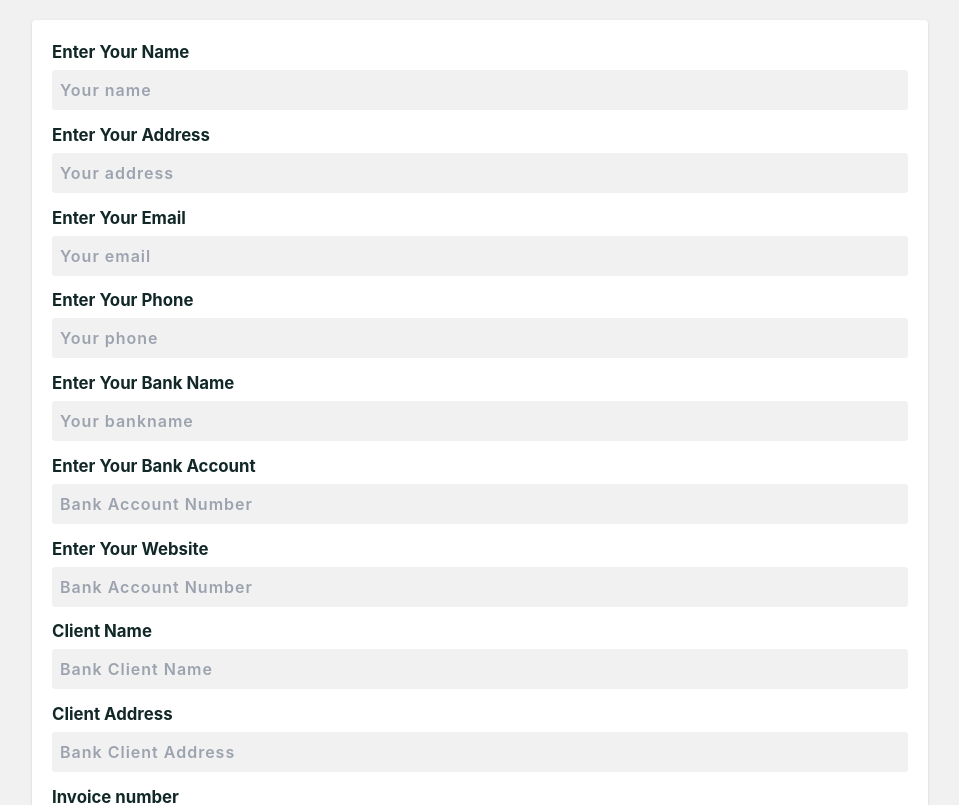
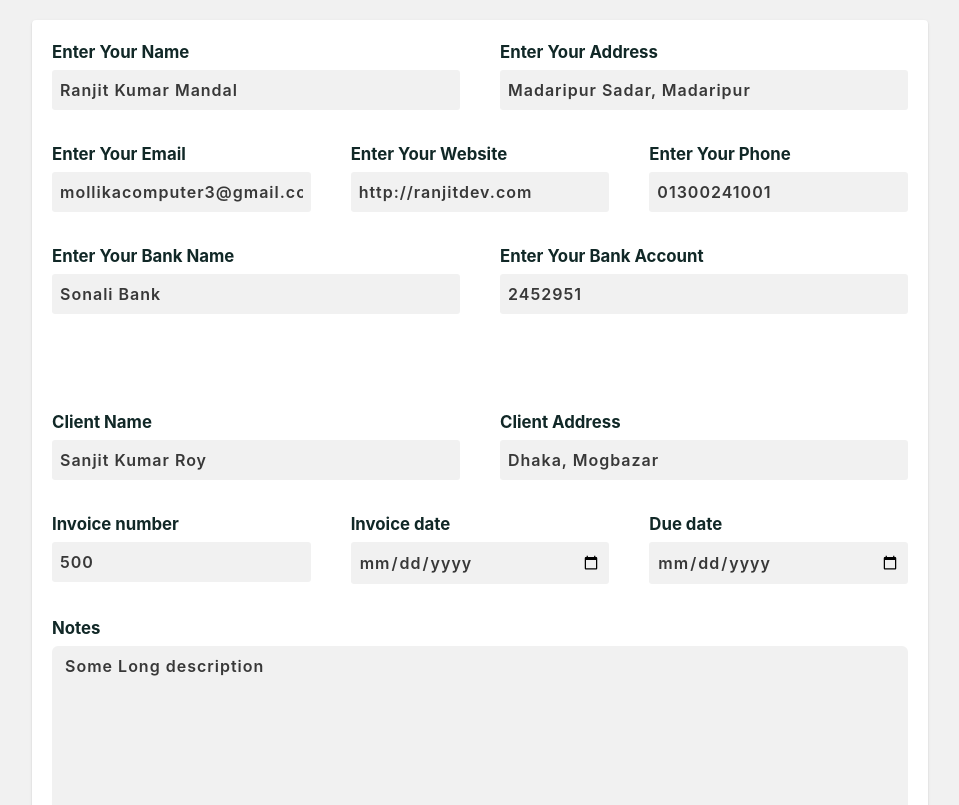
Before and after one commit to mollikacomputer/invoicer, a React (Create React App) app: page / in a window 1280 px wide. Shown: the top 805 px of the page, without its empty margins (160-1119 px from the left). Built offline with nearby package versions, Linux system fonts and the light colour scheme.

Commit message:
form items style added

```diff
--- a/src/App.js
+++ b/src/App.js
@@ -10,19 +10,24 @@ import Table from "./components/Table";
 function App() {
   const [showInvoice, setShowInvoice] = useState(false);
 
-  const [name, setName] = useState("");
-  const [address, setAddress] = useState("");
-  const [email, setEmail] = useState("");
-  const [phone, setPhone] = useState("");
-  const [bankName, setBankName] = useState("");
-  const [bankAccount, setBankAccount] = useState("");
-  const [website, setWebsite] = useState("");
-  const [clientName, setClientName] = useState("");
-  const [clientAddress, setClientAddress] = useState("");
-  const [invoiceNumber, setInvoiceNumber] = useState("");
-  const [invoiceDate, setInvoiceDate] = useState("");
-  const [dueDate, setDueDate] = useState("");
-  const [notes, setNotes] = useState("");
+  const [name, setName] = useState("Ranjit Kumar Mandal");
+  const [address, setAddress] = useState("Madaripur Sadar, Madaripur");
+  const [email, setEmail] = useState("mollikacomputer3@gmail.com");
+  const [phone, setPhone] = useState("01300241001");
+  const [bankName, setBankName] = useState("Sonali Bank");
+  const [bankAccount, setBankAccount] = useState("2452951");
+  const [website, setWebsite] = useState("http://ranjitdev.com");
+  const [clientName, setClientName] = useState("Sanjit Kumar Roy");
+  const [clientAddress, setClientAddress] = useState("Dhaka, Mogbazar");
+  const [invoiceNumber, setInvoiceNumber] = useState("500");
+  const [invoiceDate, setInvoiceDate] = useState("05/01/2023");
+  const [dueDate, setDueDate] = useState("04/02/2020");
+  const [notes, setNotes] = useState(" Some Long description");
+
+  const [description, setDescription] = useState("Service Description");
+  const [quantity, setQuantity] = useState(100);
+  const [price, setPrice] = useState(25000);
+  const [amount, setAmount] = useState();
 
   const handlePrint = () => {
     window.print();
@@ -36,15 +41,30 @@ function App() {
 
             <MainDetails name={name} address={address} />
 
-            <ClientDetails clientName={clientName} clientAddress={clientAddress} />
+            <ClientDetails
+              clientName={clientName}
+              clientAddress={clientAddress}
+            />
 
-            <Dates invoiceNumber={invoiceNumber} invoiceDate={invoiceDate} dueDate={dueDate} />
+            <Dates
+              invoiceNumber={invoiceNumber}
+              invoiceDate={invoiceDate}
+              dueDate={dueDate}
+            />
+
+            <Notes notes={notes} />
 
             <Table />
 
-            <Notes notes={notes} />
-
-            <Footer name={name} address={address} email={email} phone={phone} website={website} bankName={bankName} bankAccount={bankAccount}  />
+            <Footer
+              name={name}
+              address={address}
+              email={email}
+              phone={phone}
+              website={website}
+              bankName={bankName}
+              bankAccount={bankAccount}
+            />
             <button
               onClick={() => setShowInvoice(false)}
               className="bg-blue-500 text-white font-bold py-2 px-8 rounded shadow border-2 border-blue-500 hover:bg-transparent hover:text-blue-500 transition-all duration-300"
@@ -57,7 +77,8 @@ function App() {
             {/* name, address, email, phone, bank name, bank account number, website, client name
           client address, invoice number, invoice date, due date, notes */}
             <div className="flex flex-col justify-center">
-
+              <article className="md:grid grid-cols-2 gap-10">
+                <div className="flex flex-col">
                 <label htmlFor="name">Enter Your Name</label>
                 <input
                   type="text"
@@ -68,6 +89,8 @@ function App() {
                   value={name}
                   onChange={(e) => setName(e.target.value)}
                 />
+                </div>
+                <div className="flex flex-col">
 
                 <label htmlFor="address">Enter Your Address</label>
                 <input
@@ -79,7 +102,10 @@ function App() {
                   value={address}
                   onChange={(e) => setAddress(e.target.value)}
                 />
-
+                </div>
+              </article>
+              <article className="md:grid grid-cols-3 gap-10">
+                <div className="flex flex-col">
                 <label htmlFor="email">Enter Your Email</label>
               <input
                 type="email"
@@ -90,6 +116,21 @@ function App() {
                 value={email}
                 onChange={(e) => setEmail(e.target.value)}
               />
+                </div>
+                <div className="flex flex-col">
+                <label htmlFor="website">Enter Your Website </label>
+              <input
+                type="text"
+                name="website"
+                id="website"
+                placeholder="Bank Account Number"
+                autoComplete="off"
+                value={website}
+                onChange={(e) => setWebsite(e.target.value)}
+              />
+                </div>
+              <div className="flex flex-col">
+
               <label htmlFor="phone">Enter Your Phone</label>
               <input
                 type="phone"
@@ -100,6 +141,11 @@ function App() {
                 value={phone}
                 onChange={(e) => setPhone(e.target.value)}
               />
+              </div>
+              </article>
+
+              <article className="md:grid grid-cols-2 gap-10 md:mb-16">
+                <div className="flex flex-col">
 
               <label htmlFor="bankname">Enter Your Bank Name</label>
               <input
@@ -111,6 +157,9 @@ function App() {
                 value={bankName}
                 onChange={(e) => setBankName(e.target.value)}
               />
+                </div>
+                <div className="flex flex-col">
+
               <label htmlFor="bankAccount">Enter Your Bank Account </label>
               <input
                 type="text"
@@ -121,16 +170,12 @@ function App() {
                 value={bankAccount}
                 onChange={(e) => setBankAccount(e.target.value)}
               />
-              <label htmlFor="website">Enter Your Website </label>
-              <input
-                type="text"
-                name="website"
-                id="website"
-                placeholder="Bank Account Number"
-                autoComplete="off"
-                value={website}
-                onChange={(e) => setWebsite(e.target.value)}
-              />
+                </div>
+              </article>
+
+              <article className="md:grid grid-cols-2 gap-10">
+
+              <div className="flex flex-col">
               <label htmlFor="clientName">Client Name </label>
               <input
                 type="text"
@@ -141,6 +186,8 @@ function App() {
                 value={clientName}
                 onChange={(e) => setClientName(e.target.value)}
               />
+              </div>
+              <div className="flex flex-col">
               <label htmlFor="clientAddress">Client Address </label>
               <input
                 type="text"
@@ -151,6 +198,10 @@ function App() {
                 value={clientAddress}
                 onChange={(e) => setClientAddress(e.target.value)}
               />
+              </div>
+              </article>
+              <article className="md:grid grid-cols-3 gap-10">
+              <div className="flex flex-col">
               <label htmlFor="invoiceNumber">Invoice number </label>
               <input
                 type="number"
@@ -161,6 +212,9 @@ function App() {
                 value={invoiceNumber}
                 onChange={(e) => setInvoiceNumber(e.target.value)}
               />
+              </div>
+              <div className="flex flex-col">
+
               <label htmlFor="invoiceDate"> Invoice date </label>
               <input
                 type="date"
@@ -171,6 +225,9 @@ function App() {
                 value={invoiceDate}
                 onChange={(e) => setInvoiceDate(e.target.value)}
               />
+              </div>
+              <div className="flex flex-col">
+
               <label htmlFor="dueDate"> Due date </label>
               <input
                 type="date"
@@ -181,11 +238,13 @@ function App() {
                 value={dueDate}
                 onChange={(e) => setDueDate(e.target.value)}
               />
+              </div>
+              </article>
               <label htmlFor="notes"> Notes </label>
               <textarea
                 className="resize-y rounded-md mb-5 "
-                cols='30'
-                rows='10'
+                cols="30"
+                rows="10"
                 type="text"
                 name="notes"
                 id="notes"
--- a/src/components/Table.js
+++ b/src/components/Table.js
@@ -3,7 +3,24 @@ import React from 'react';
 const Table = () => {
     return (
         <>
-            <div className="my-5">This is table</div>
+            <table width="100%">
+                <thead className='bg-gray-200'>
+                    <tr>
+                        <td>Item description</td>
+                        <td>Quantity</td>
+                        <td>Price</td>
+                        <td>Amount</td>
+                    </tr>
+                </thead>
+                <tbody>
+                    <tr>
+                        <td> Web Development service </td>
+                        <td> 200 </td>
+                        <td>25000</td>
+                        <td>25000</td>
+                    </tr>
+                </tbody>
+            </table>
         </>
     );
 };
--- a/src/index.css
+++ b/src/index.css
@@ -21,7 +21,7 @@ textarea{
   background-color:#f1f1f1;
   padding:0.5rem;
   border-radius: 0.2rem;
-  margin-bottom: 0.8rem;
+  margin-bottom: 2rem;
   color: #383838;
   font-weight: 600;
   letter-spacing: 1px;
```
Also changed, not shown: src/components/TableForm.js (added, +12 -0 lines). Lines whose indentation alone changed are shown as unchanged.
